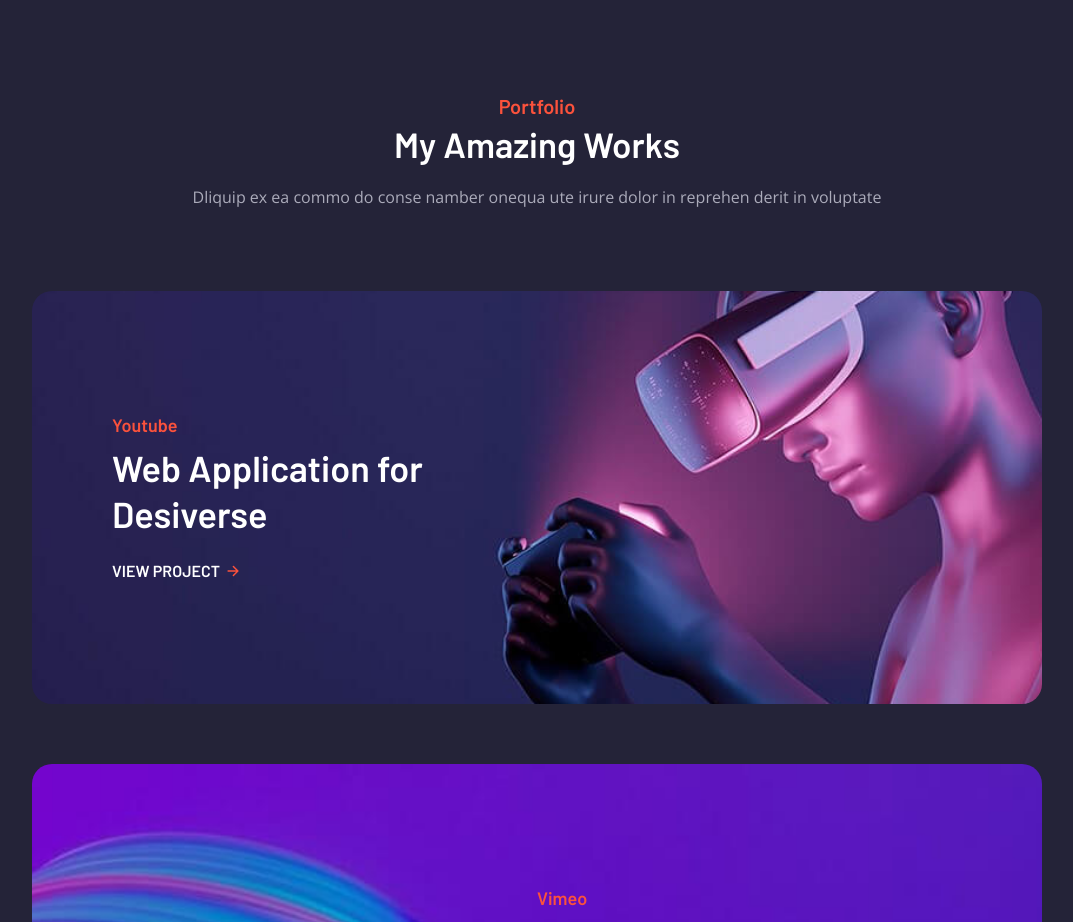
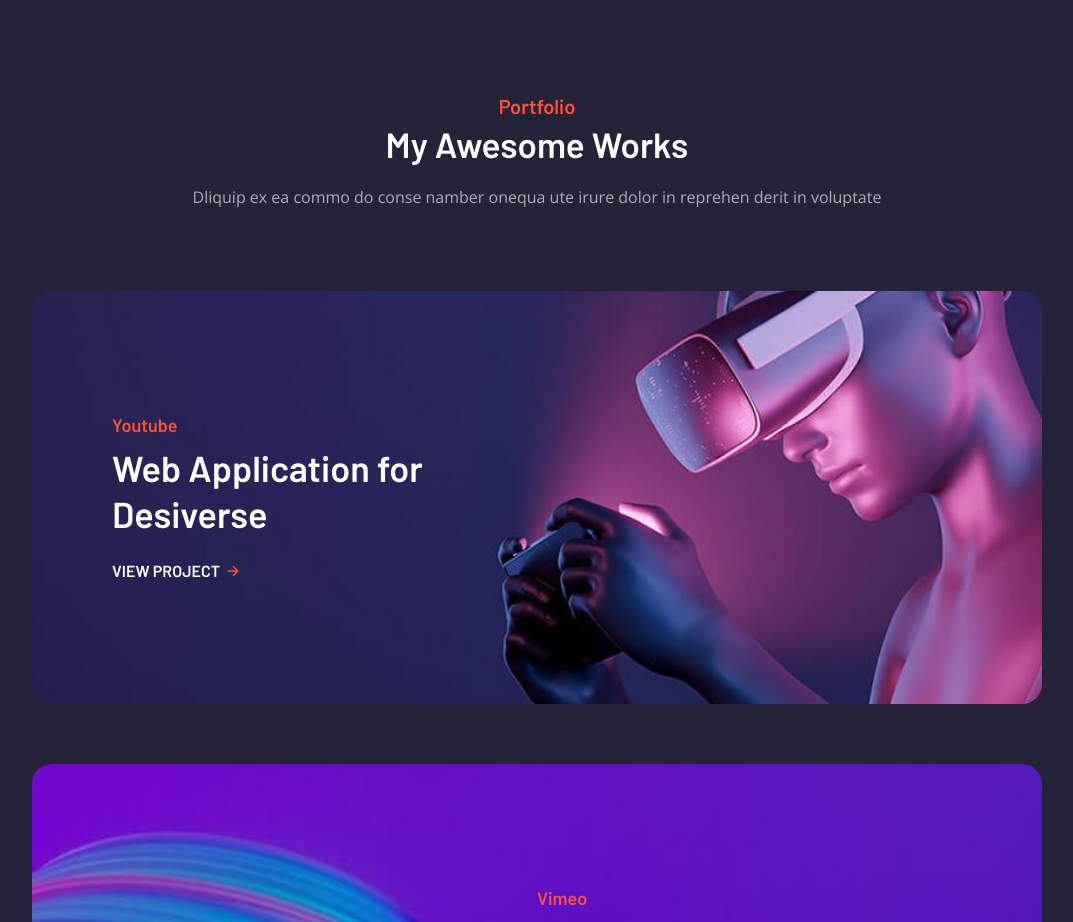
Before and after one commit to Asimarani/Maria-Portfolio-, a plain HTML site: page index.html in a window 1280 px wide. Shown: the part 1540-2462 px from the top of the page, without its empty margins (103-1176 px from the left). Drawn offline with nearby package versions, Linux system fonts and the light colour scheme.

Commit message:
modified:   index.html

```diff
--- a/index.html
+++ b/index.html
@@ -214,7 +214,7 @@
 
           <p class="section-subtitle">Portfolio</p>
 
-          <h2 class="h2 section-title">My Amazing Works</h2>
+          <h2 class="h2 section-title">My Awesome Works</h2>
 
           <p class="section-text">
             Dliquip ex ea commo do conse namber onequa ute irure dolor in reprehen derit in voluptate
```
